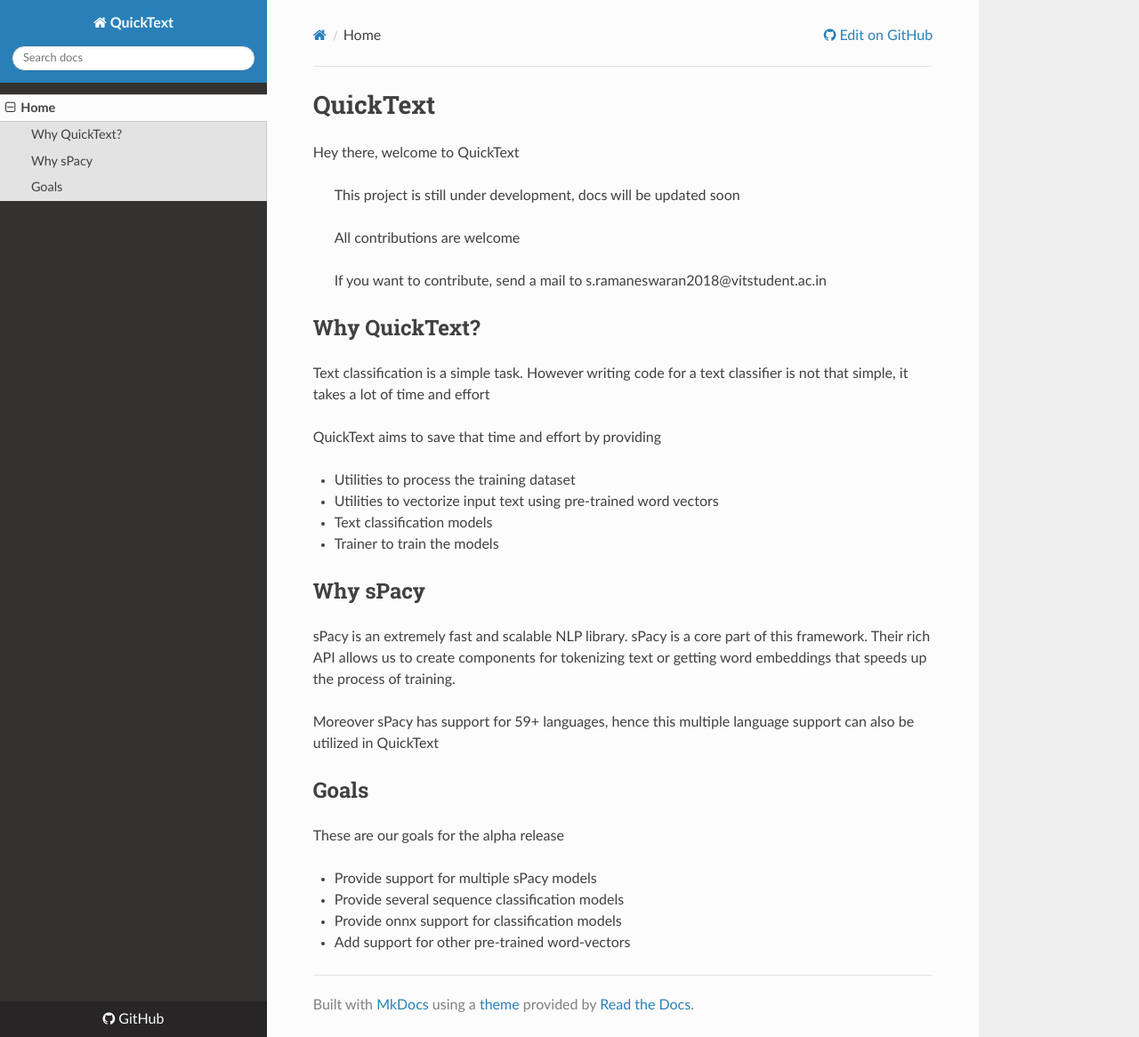
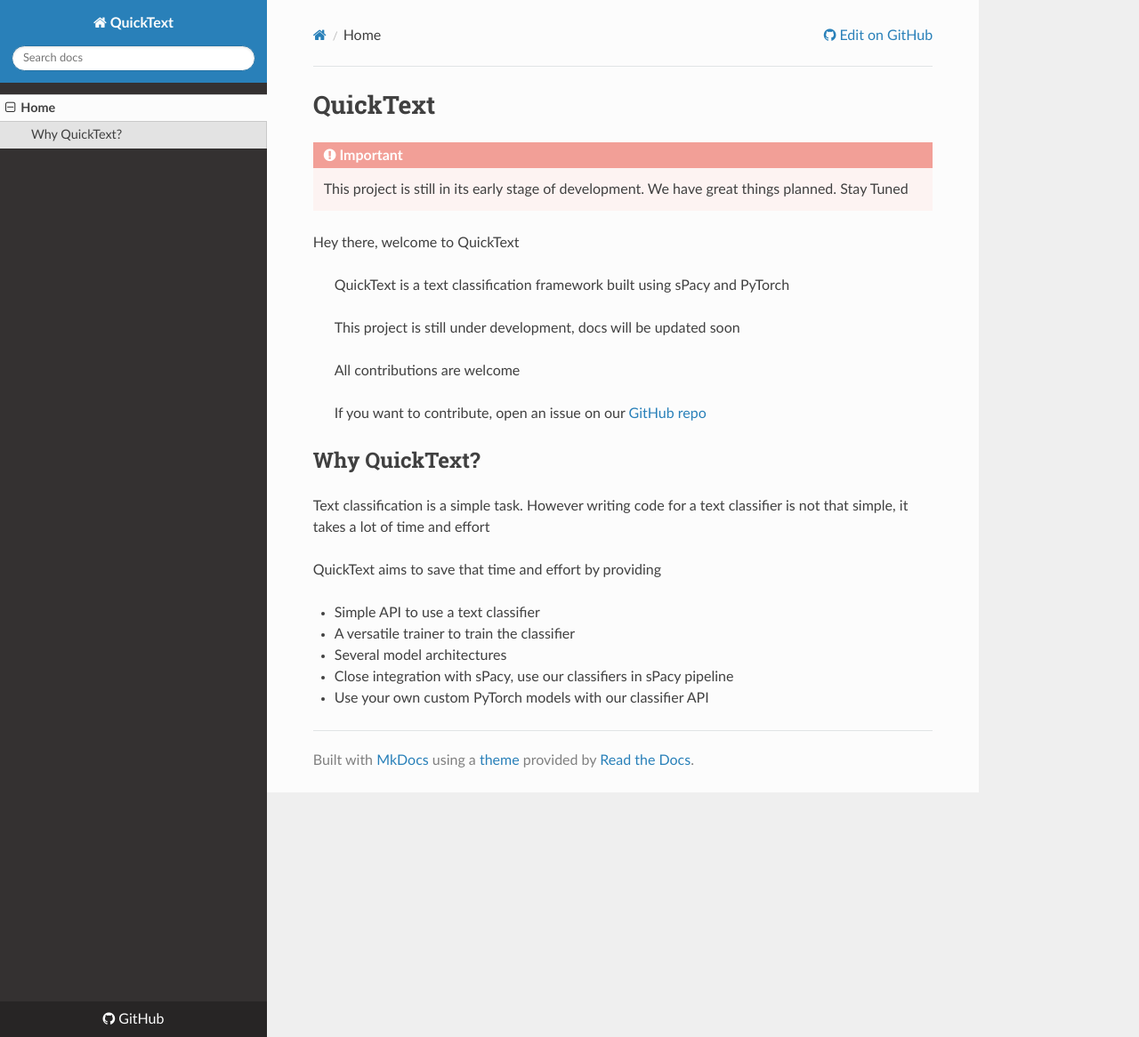
Before and after one commit to GDGVIT/quicktext, an MkDocs documentation site: the page built from docs/templates/index.md, in a window 1280 px wide and 1166 px high. Shown: the whole window at 89% size. Built offline with MkDocs 1.6.1, drawn with Linux system fonts in a browser that asks for light colours; nearby versions of some CDN libraries.

Commit message:
Update docs

```diff
--- a/docs/templates/index.md
+++ b/docs/templates/index.md
@@ -1,13 +1,17 @@
 # QuickText
+
+!!! danger "Important"
+    This project is still in its early stage of development. We have great things planned. Stay Tuned
 
 Hey there, welcome to QuickText
 
+> QuickText is a text classification framework built using sPacy and PyTorch
 
 > This project is still under development, docs will be updated soon
 
 > All contributions are welcome
 
-> If you want to contribute, send a mail to s.ramaneswaran2018@vitstudent.ac.in
+> If you want to contribute, open an issue on our [GitHub repo](https://github.com/GDGVIT/quicktext)
 
 
 
@@ -17,24 +21,8 @@
 
 QuickText aims to save that time and effort by providing
 
-- Utilities to process the training dataset
-- Utilities to vectorize input text using pre-trained word vectors
-- Text classification models
-- Trainer to train the models
-
-## Why sPacy
-
-sPacy is an extremely fast and scalable NLP library.
-sPacy is a core part of this framework.
-Their rich API allows us to create components for tokenizing text or getting word embeddings that speeds up the process of training.
-
-Moreover sPacy has support for 59+ languages, hence this multiple language support can also be utilized in QuickText
-
-## Goals
-
-These are our goals for the alpha release
-
-- Provide support for multiple sPacy models
-- Provide several sequence classification models
-- Provide onnx support for classification models
-- Add support for other pre-trained word-vectors
+- Simple API to use a text classifier
+- A versatile trainer to train the classifier
+- Several model architectures
+- Close integration with sPacy, use our classifiers in sPacy pipeline
+- Use your own custom PyTorch models with our classifier API
```
